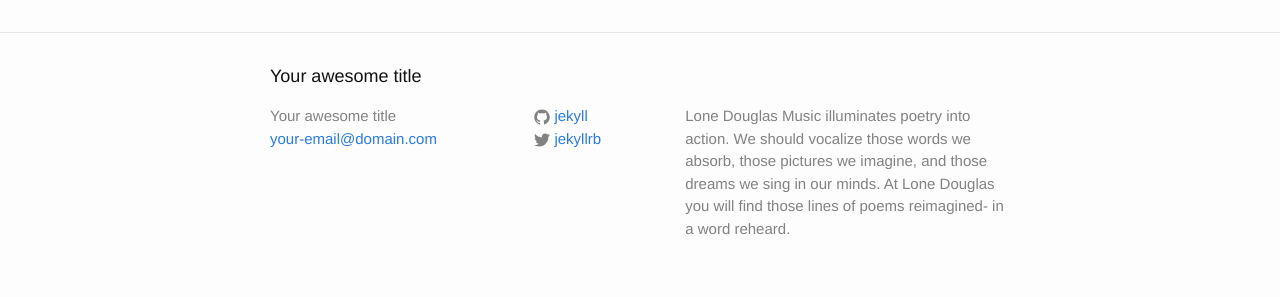
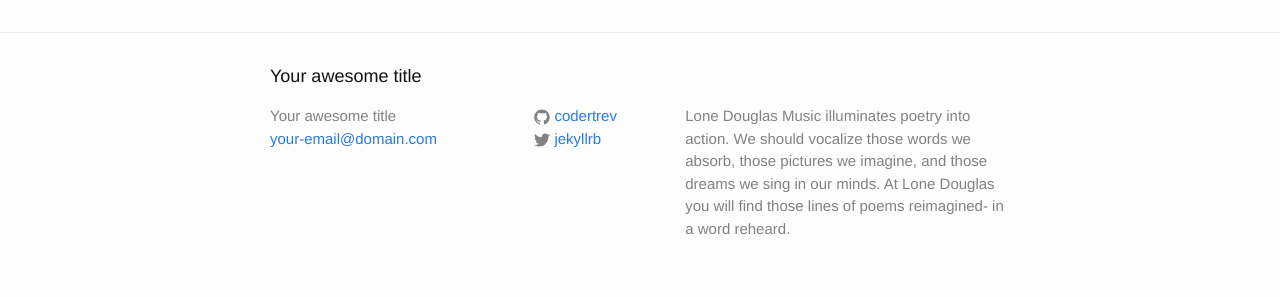
Before and after one commit to codertrev/coder-trev.github.io, a Jekyll site: the page built from _posts/2017-06-13-welcome-to-jekyll.markdown, in a window 1280 px wide. Shown: the part 642-939 px from the top of the page. Built offline with Jekyll 4.4.1, drawn with Linux system fonts in a browser that asks for light colours.

Commit message:
Update _config.yml

```diff
--- a/_config.yml
+++ b/_config.yml
@@ -14,7 +14,7 @@ description: > # this means to ignore newlines until "baseurl:"
 baseurl: "" # the subpath of your site, e.g. /blog
 url: "http://yourdomain.com" # the base hostname & protocol for your site
 twitter_username: jekyllrb
-github_username:  jekyll
+github_username:  codertrev
 
 # Build settings
 markdown: kramdown
```
